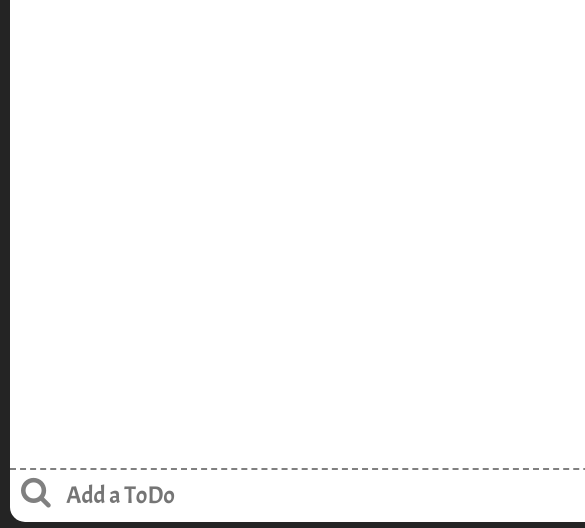
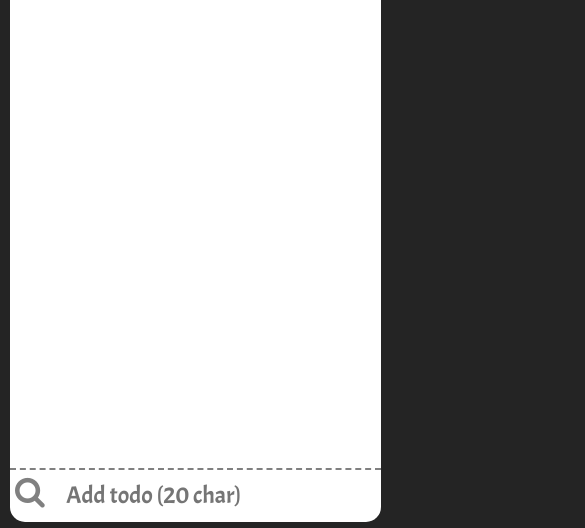
Before and after one commit to pakiZBRG/ToDoList, a plain HTML site: page index.html in a window 390 px wide. Shown: the part 316-844 px from the top of the page, 585 px wide, since content can reach past the window. Drawn offline with Linux system fonts and the light colour scheme.

Commit message:
responsive

```diff
--- a/index.html
+++ b/index.html
@@ -21,7 +21,7 @@
       <div class="container">
          <div class="header">
             <div class="clear">
-               <i class="fa fa-refresh"></i>
+               <i class="fa fa-refresh" title='Erase all to-dos'></i>
             </div>
             <div id="date"></div>
          </div>
@@ -33,7 +33,7 @@
          </div>
          <div class="add-to-do">
             <i class="fa fa-search"></i>
-            <input type="text" id="input" placeholder='Add a ToDo' autocomplete="off">
+            <input type="text" id="input" placeholder='Add todo (20 char)' autocomplete="off" maxlength="20">
          </div>
       </div>
 
--- a/style.css
+++ b/style.css
@@ -1,19 +1,20 @@
 body {
    padding: 0;
-   margin:0 auto;
+   margin: 0 auto;
    background-color: rgba(0,0,0, 0.86);
    font-family: 'Kanit';
+   box-sizing: border-box;
 }
 
 .container{
    padding: 10px;
-   width: 700px;
+   width: 40%;
    height: calc(100vh - 20px);
    margin: 0 auto;
 }
 
 .header{
-   width: 700px;
+   width: 100%;
    height: 300px;
    background-image:url('img/bg2.jpg');
    background-size: cover;
@@ -65,7 +66,7 @@ body {
 
 /* ------------ content ------------ */
 .content{
-   width: 700px;
+   width: 100%;
    height: calc(100vh - 400px);
    max-height: calc(100vh - 400px);
    padding: 15px 0;
@@ -84,7 +85,7 @@ body {
 }
 
 .item {
-   width: 680px;
+   width: 100%;
    margin: 0 auto;
    height: 50px;
    min-height: 50px;
@@ -143,10 +144,10 @@ body {
 /* ------------ add item ------------ */
 .add-to-do{
    position: relative;
-   width: 688px;
+   width: 100%;
    height: 40px;
    background: #fff;
-   padding: 6px;
+   padding: 6px 0;
    border-top: 2px dashed gray;
    border-radius: 0 0 15px 15px;
 }
@@ -171,3 +172,10 @@ body {
 }
 
 input:focus {outline:none;}
+
+@media (max-width: 1100px) {
+   .container{
+      width: 95%;
+      overflow: hidden;
+   }
+}
```
